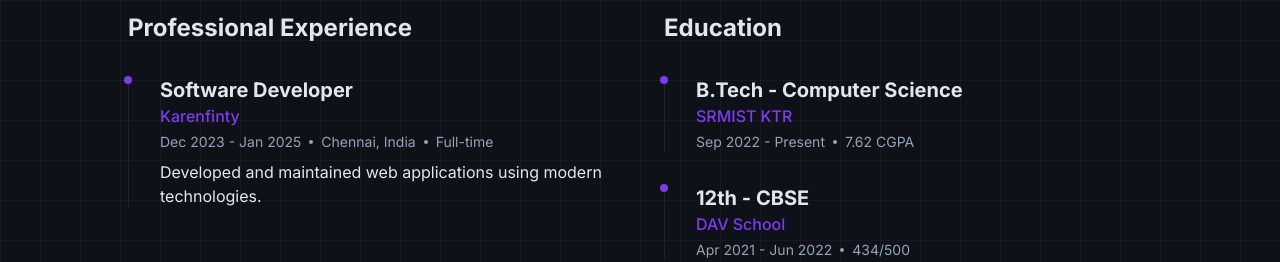
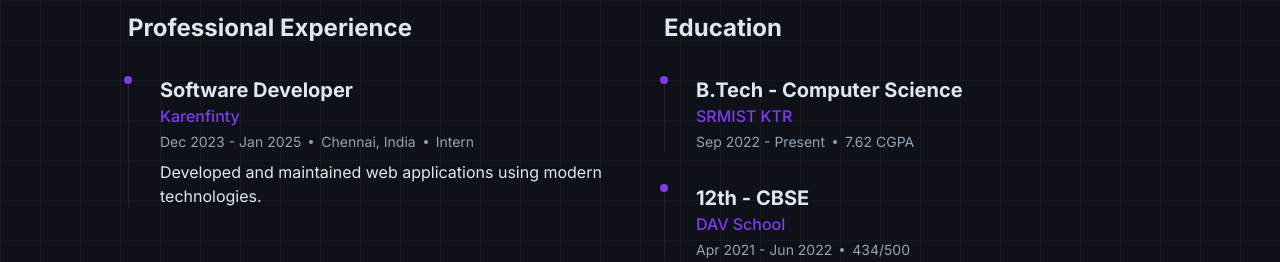
Before and after one commit to AbhinavG2004/portfolio-new, a React (Vite) app: page / in a window 1280 px wide. Shown: the part 2040-2302 px from the top of the page. Built offline with nearby package versions, Linux system fonts and the light colour scheme.

Commit message:
Update Experience.tsx

```diff
--- a/src/components/Experience.tsx
+++ b/src/components/Experience.tsx
@@ -6,7 +6,7 @@ const experiences = [
     position: "Software Developer",
     period: "Dec 2023 - Jan 2025",
     location: "Chennai, India",
-    details: "Full-time",
+    details: "Intern",
     description: "Developed and maintained web applications using modern technologies."
   }
 ];
```
